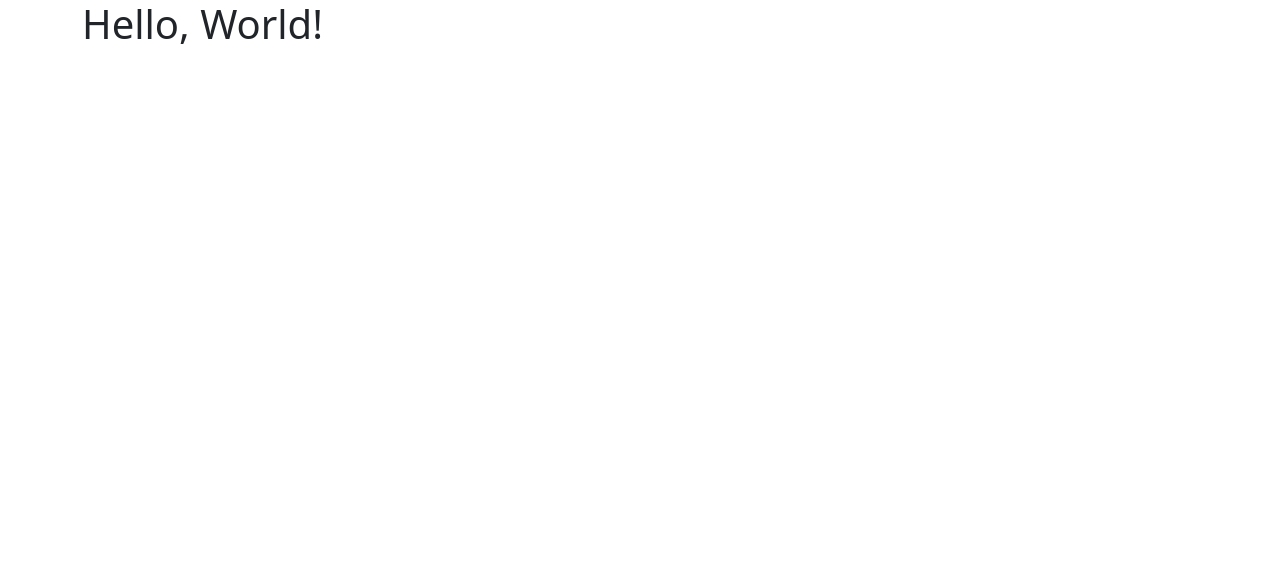
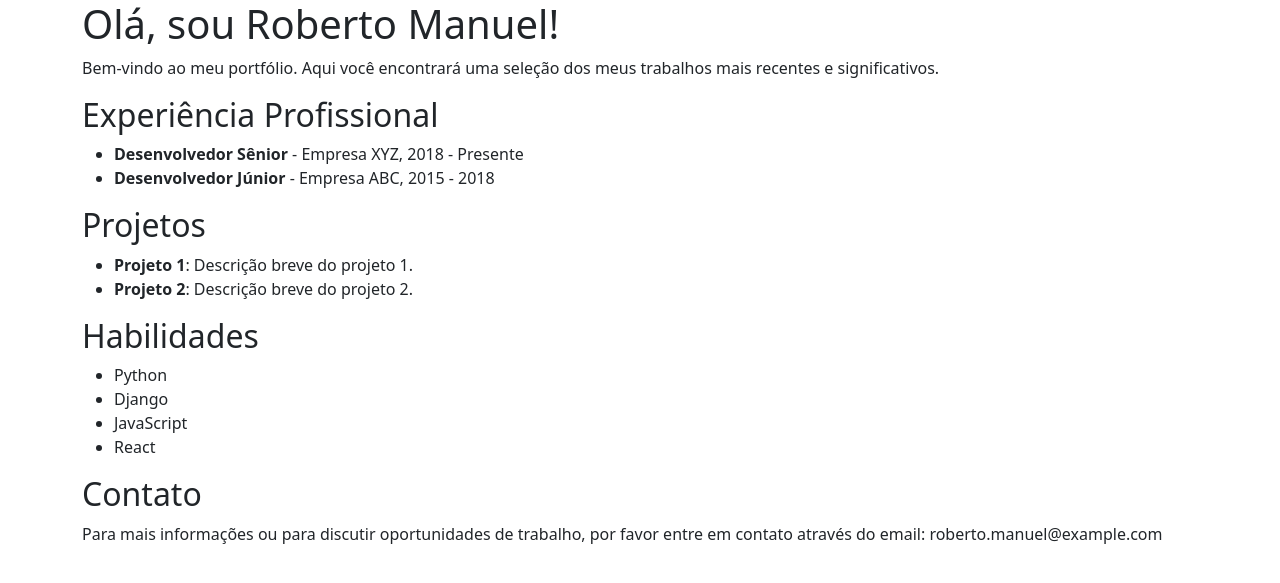
Before and after one commit to Roberto-manoel/portfolioTech, a Django app: page / in a window 1280 px wide. Before the commit the part shown is almost empty. Shown: the top 583 px of the page. Run offline with Django 4.2, Linux system fonts and the light colour scheme.

Commit message:
adicionando html

```diff
--- a/pages/templates/pages/home.html
+++ b/pages/templates/pages/home.html
@@ -1,4 +1,30 @@
 {% extends "base.html" %}
+
 {% block page_content %}
-<h1>Hello, World!</h1>
+<h1>Olá, sou Roberto Manuel!</h1>
+<p>Bem-vindo ao meu portfólio. Aqui você encontrará uma seleção dos meus trabalhos mais recentes e significativos.</p>
+
+<h2>Experiência Profissional</h2>
+<ul>
+    <li><strong>Desenvolvedor Sênior</strong> - Empresa XYZ, 2018 - Presente</li>
+    <li><strong>Desenvolvedor Júnior</strong> - Empresa ABC, 2015 - 2018</li>
+</ul>
+
+<h2>Projetos</h2>
+<ul>
+    <li><strong>Projeto 1</strong>: Descrição breve do projeto 1.</li>
+    <li><strong>Projeto 2</strong>: Descrição breve do projeto 2.</li>
+</ul>
+
+<h2>Habilidades</h2>
+<ul>
+    <li>Python</li>
+    <li>Django</li>
+    <li>JavaScript</li>
+    <li>React</li>
+</ul>
+
+<h2>Contato</h2>
+<p>Para mais informações ou para discutir oportunidades de trabalho, por favor entre em contato através do email: roberto.manuel@example.com</p>
+
 {% endblock page_content %}
```
